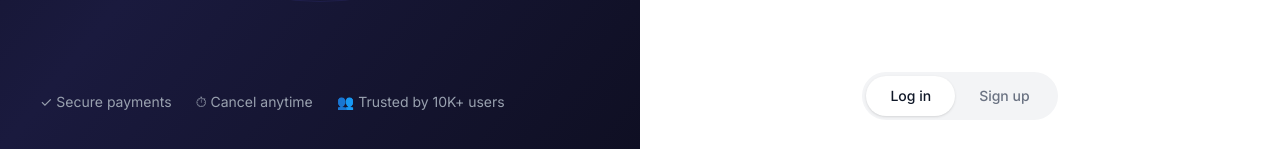
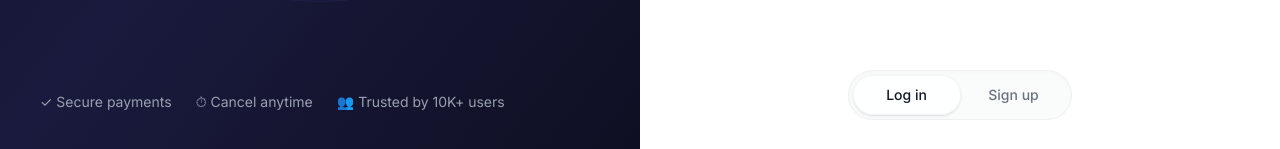
Before and after one commit to bhumitsoni20/streamkart, a React (Vite) app in the folder frontend/: page /login in a window 1280 px wide. Shown: the part 648-797 px from the top of the page. Built offline with nearby package versions, Linux system fonts and the light colour scheme; no server answers.

Commit message:
feat: create AuthLayout component with branded side panel and auth toggle functionality

```diff
--- a/frontend/src/components/layouts/AuthLayout.jsx
+++ b/frontend/src/components/layouts/AuthLayout.jsx
@@ -80,11 +80,16 @@ const AuthLayout = () => {
 
         {/* Bottom login/signup toggle */}
         <div className="flex justify-center pb-8">
-          <div className="flex items-center bg-gray-100 rounded-full p-1">
-            <Link to="/login" className={`px-6 py-2.5 rounded-full text-sm font-medium transition-all ${isLogin ? 'bg-white text-gray-900 shadow-sm' : 'text-gray-500'}`}>
+          <div className="relative flex items-center bg-gray-50/80 backdrop-blur-xl border border-gray-200/60 shadow-[inset_0_2px_4px_rgba(0,0,0,0.02)] rounded-full p-1 w-56">
+            {/* Sliding Pill */}
+            <div
+              className={`absolute top-1 bottom-1 w-[108px] bg-white/90 rounded-full shadow-sm border border-gray-100 transition-transform duration-300 ease-out ${isLogin ? 'translate-x-0' : 'translate-x-[108px]'}`}
+            />
+
+            <Link to="/login" className={`relative z-10 flex-1 text-center py-2.5 text-sm font-medium transition-colors duration-300 ${isLogin ? 'text-gray-900' : 'text-gray-500 hover:text-gray-700'}`}>
               Log in
             </Link>
-            <Link to="/register" className={`px-6 py-2.5 rounded-full text-sm font-medium transition-all ${!isLogin ? 'bg-indigo-600 text-white shadow-sm' : 'text-gray-500'}`}>
+            <Link to="/register" className={`relative z-10 flex-1 text-center py-2.5 text-sm font-medium transition-colors duration-300 ${!isLogin ? 'text-gray-900' : 'text-gray-500 hover:text-gray-700'}`}>
               Sign up
             </Link>
           </div>
```
